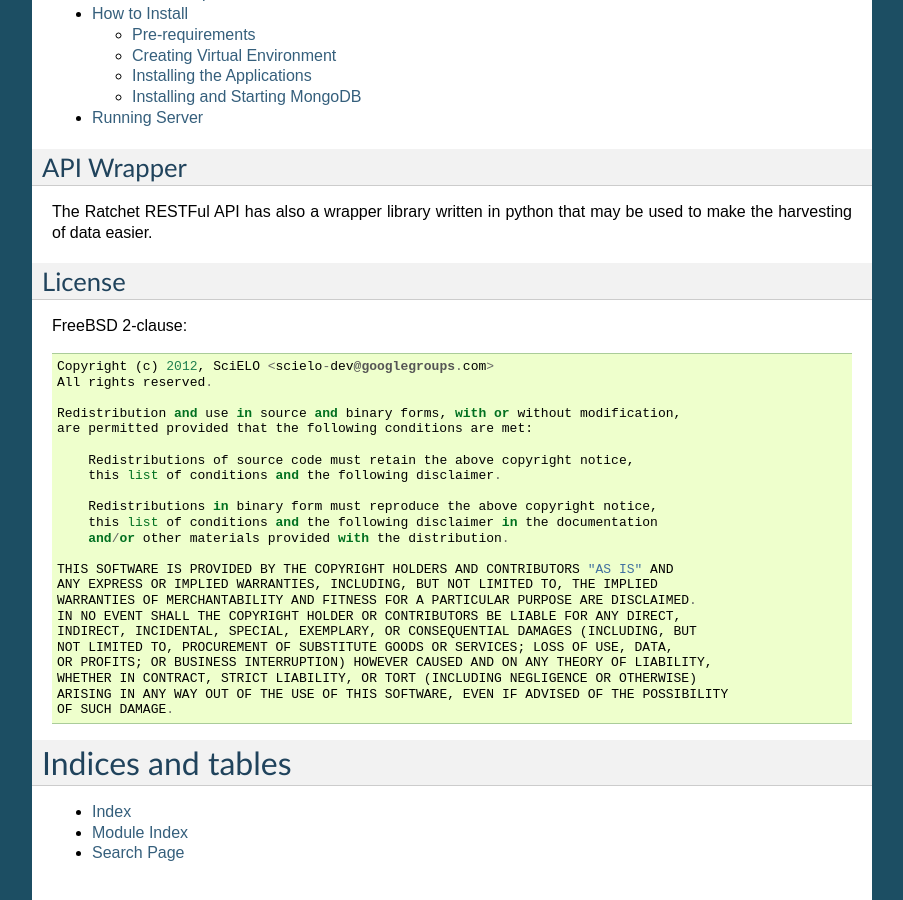
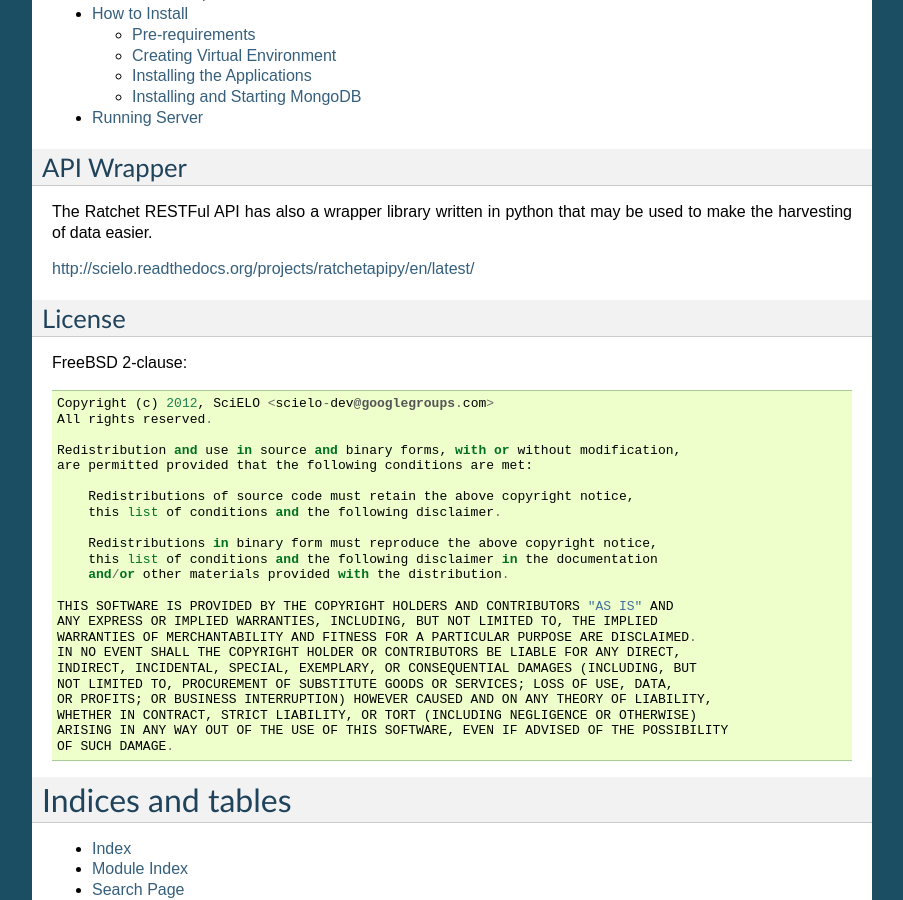
Before and after one commit to scieloorg/ratchet, a Sphinx documentation site: the page built from docs/index.rst, in a window 1280 px wide and 900 px high, scrolled down 666 px. Shown: the whole window, without its empty margins (198-1101 px from the left). Built offline with Sphinx 7.4.7, drawn with Linux system fonts in a browser that asks for light colours; some of the changed lines change nothing that is shown.

Commit message:
Update index.rst

```diff
--- a/docs/index.rst
+++ b/docs/index.rst
@@ -31,6 +31,8 @@
 -----------
 
 The Ratchet RESTFul API has also a wrapper library written in python that may be used to make the harvesting of data easier.
+
+http://scielo.readthedocs.org/projects/ratchetapipy/en/latest/
 
 License
 -------
```
